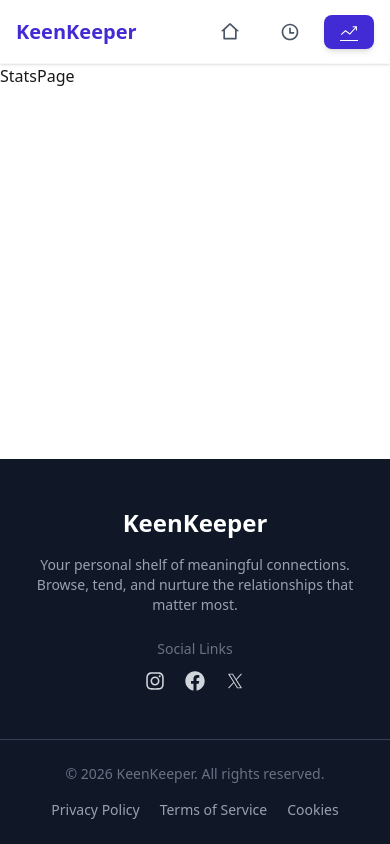
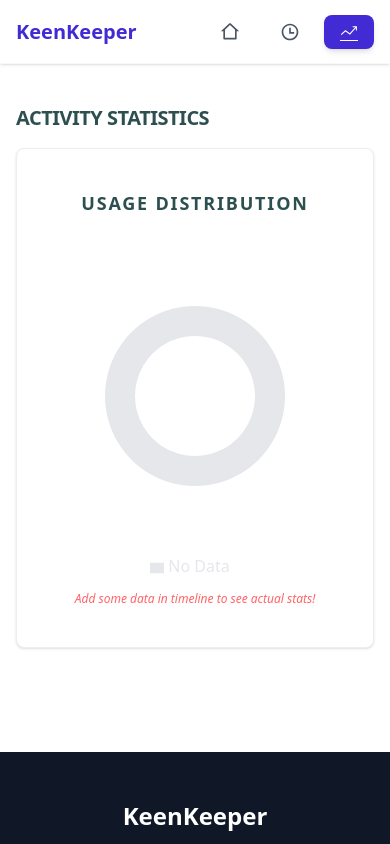
Before and after one commit to salauddinhasan/ph-d72-keep-keeper, a Next.js app: page /stats in a window 390 px wide. Shown: the top 844 px of the page. Built offline with nearby package versions, Linux system fonts and the light colour scheme.

Commit message:
stats chart added, responsive fixed, mission accomplished

```diff
--- a/package.json
+++ b/package.json
@@ -15,7 +15,8 @@
     "react-dom": "19.2.4",
     "react-hot-toast": "^2.6.0",
     "react-icons": "^5.6.0",
-    "react-toastify": "^11.0.5"
+    "react-toastify": "^11.0.5",
+    "recharts": "^3.8.1"
   },
   "devDependencies": {
     "@tailwindcss/postcss": "^4",
--- a/src/app/stats/page.js
+++ b/src/app/stats/page.js
@@ -1,11 +1,89 @@
-import React from 'react';
+"use client";
+import React, { useEffect, useState } from "react";
+
+import { PieChart, Pie, Cell, Tooltip, Legend } from "recharts";
 
 const StatsPage = () => {
-    return (
-        <div>
-            <h1>StatsPage</h1>
-        </div>
-    );
+  const [data, setData] = useState([]);
+  const [mounted, setMounted] = useState(false);
+
+  useEffect(() => {
+    const loadData = () => {
+      const stored = localStorage.getItem("timeline");
+      if (stored) {
+        setData(JSON.parse(stored));
+      }
+      setMounted(true);
+    };
+    loadData();
+  }, []);
+
+  if (!mounted) return <div className="p-10 text-center">salauddin Loading...</div>;
+
+  const chartData = [
+    {
+      name: "Call",
+      value:
+        data.filter((item) => item.type?.toLowerCase() === "call").length || 0,
+    },
+    {
+      name: "Text",
+      value:
+        data.filter((item) => item.type?.toLowerCase() === "text").length || 0,
+    },
+    {
+      name: "Video",
+      value:
+        data.filter((item) => item.type?.toLowerCase() === "video").length || 0,
+    },
+  ];
+
+  const isDataEmpty = chartData.every((item) => item.value === 0);
+  const displayData = isDataEmpty ? [{ name: "No Data", value: 1 }] : chartData;
+
+  const COLORS = ["#3B82F6", "#22C55E", "#A855F7", "#E5E7EB"];
+
+  return (
+    <div className="py-10 flex-1 max-w-7xl mx-auto px-4">
+      <h2 className="text-xl mb-4 font-black uppercase tracking-tight text-[#2D4F4F]">
+        Activity Statistics
+      </h2>
+
+      <div className="border-base-300 border py-10 px-4 rounded-lg bg-white shadow-sm flex flex-col items-center">
+        <p className="font-bold text-lg text-[#2D4F4F] mb-4 text-center uppercase tracking-widest">
+          Usage Distribution
+        </p>
+
+        <PieChart width={300} height={350}>
+          <Pie
+            data={displayData}
+            cx="50%"
+            cy="50%"
+            innerRadius={60}
+            outerRadius={90}
+            paddingAngle={5}
+            dataKey="value"
+            stroke="none"
+          >
+            {displayData.map((entry, index) => (
+              <Cell
+                key={`cell-${index}`}
+                fill={isDataEmpty ? "#E5E7EB" : COLORS[index]}
+              />
+            ))}
+          </Pie>
+          <Tooltip />
+          <Legend verticalAlign="bottom" />
+        </PieChart>
+
+        {isDataEmpty && (
+          <p className="text-xs text-red-400 mt-2 italic">
+            Add some data in timeline to see actual stats!
+          </p>
+        )}
+      </div>
+    </div>
+  );
 };
 
 export default StatsPage;
--- a/src/app/timeline/page.js
+++ b/src/app/timeline/page.js
@@ -8,7 +8,7 @@ import { RiDeleteBack2Fill } from "react-icons/ri";
 const Timeline = () => {
   const [data, setData] = useState([]);
   const [mounted, setMounted] = useState(false);
-  const [filter, setFilter] = useState("All"); // ফিল্টার স্টেট যোগ করা হয়েছে
+  const [filter, setFilter] = useState("All");
 
   useEffect(() => {
     const loadData = () => {
@@ -71,7 +71,7 @@ const Timeline = () => {
         ) : (
           filteredData.map((item) => (
             <div
-              key={item.id} // এখানে ind এর বদলে item.id ব্যবহার করা হয়েছে (Safe Approach)
+              key={item.id}
               className="flex items-center gap-4 p-4 bg-white border border-gray-100 rounded-xl shadow-sm hover:shadow-md transition mb-3"
             >
               <div className="w-12 h-12 flex items-center justify-center rounded-full bg-gray-100 border border-gray-200 shrink-0 shadow-inner">
```
Also changed, not shown: 1 other file (tests, documents, lock files or other folders).
